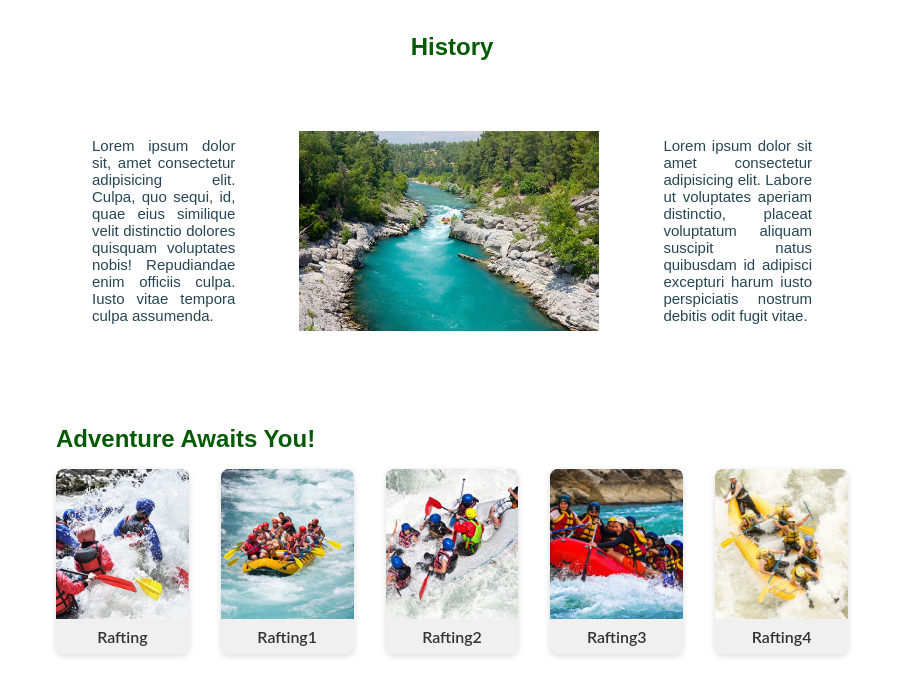
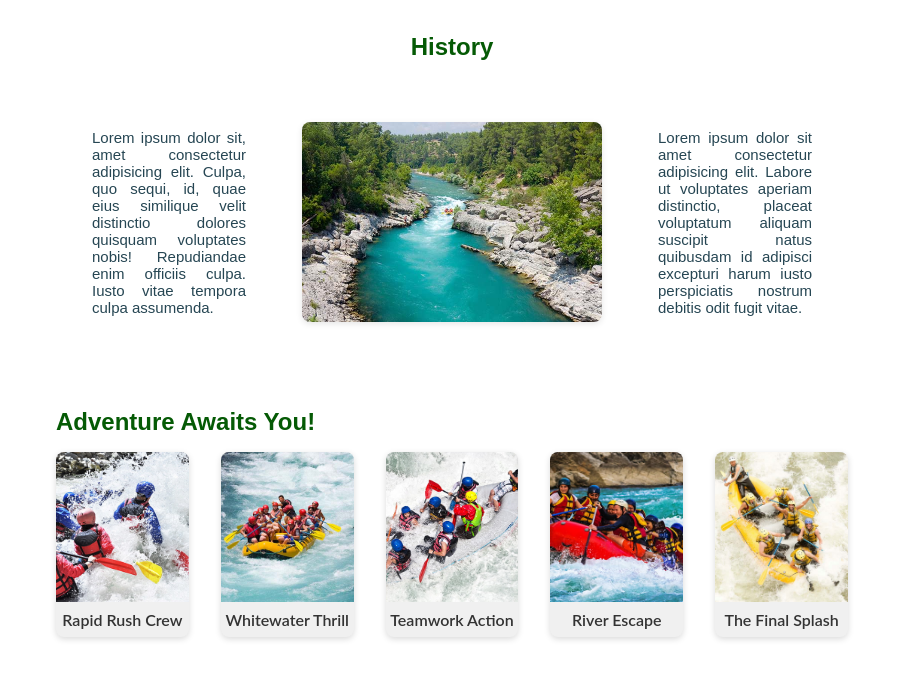
Before and after one commit to tiritatamhike/wdd130, a plain HTML site: page wwr/about.html in a window 1280 px wide. Shown: the part 602-1293 px from the top of the page, without its empty margins (188-1091 px from the left). Drawn offline with Linux system fonts and the light colour scheme.

Commit message:
update13

```diff
--- a/wwr/about.html
+++ b/wwr/about.html
@@ -42,14 +42,16 @@
             <div class="history-content">
                 <div class="left-text">
                     <p>Lorem ipsum dolor sit, amet consectetur adipisicing elit. Culpa, quo sequi, id, quae eius
-                        similique velit distinctio dolores quisquam voluptates nobis! Repudiandae enim officiis culpa.
+                        similique velit distinctio dolores quisquam voluptates nobis! Repudiandae enim officiis
+                        culpa.
                         Iusto vitae tempora culpa assumenda.</p>
                 </div>
                 <div class="centre-image">
                     <img src="images/history.jpg" alt="history image">
                 </div>
                 <div class="right-text">
-                    <p>Lorem ipsum dolor sit amet consectetur adipisicing elit. Labore ut voluptates aperiam distinctio,
+                    <p>Lorem ipsum dolor sit amet consectetur adipisicing elit. Labore ut voluptates aperiam
+                        distinctio,
                         placeat voluptatum aliquam suscipit natus quibusdam id adipisci excepturi harum iusto
                         perspiciatis nostrum debitis odit fugit vitae.</p>
                 </div>
@@ -59,24 +61,24 @@
             <h2>Adventure Awaits You!</h2>
             <div class="gallery">
                 <figure>
-                    <img src="images/rafting.jpg" alt="rafting">
-                    <figcaption>Rafting</figcaption>
+                    <img src="images/rafting.jpg" alt="Rapid Rush Crew">
+                    <figcaption>Rapid Rush Crew</figcaption>
                 </figure>
                 <figure>
-                    <img src="images/rafting1.jpg" alt="rafting1">
-                    <figcaption>Rafting1</figcaption>
+                    <img src="images/rafting1.jpg" alt="Whitewater Thrill">
+                    <figcaption>Whitewater Thrill</figcaption>
                 </figure>
                 <figure>
-                    <img src="images/rafting2.jpg" alt="rafting2">
-                    <figcaption>Rafting2</figcaption>
+                    <img src="images/rafting2.jpg" alt="Teamwork in Action">
+                    <figcaption>Teamwork Action</figcaption>
                 </figure>
                 <figure>
-                    <img src="images/rafting3.jpg" alt="rafting3">
-                    <figcaption>Rafting3</figcaption>
+                    <img src="images/rafting3.jpg" alt="River Escape">
+                    <figcaption>River Escape</figcaption>
                 </figure>
                 <figure>
-                    <img src="images/rafting4.jpg" alt="rafting4">
-                    <figcaption>Rafting4</figcaption>
+                    <img src="images/rafting4.jpg" alt="The Final Splash">
+                    <figcaption>The Final Splash</figcaption>
                 </figure>
             </div>
         </section>
--- a/wwr/styles/rafting.css
+++ b/wwr/styles/rafting.css
@@ -210,10 +210,11 @@
     }
 
     .history-content {
-        display: flex;
-        justify-content: center;
+        display: grid;
+        grid-template-columns: 1fr auto 1fr;
+        gap: 2rem;
         align-items: center;
-        gap: 40px;
+        padding: 1.5rem 0;
     }
 
     .left-text,
@@ -232,6 +233,13 @@
 
     .centre-image img {
         width: 300px;
-        height: 300px;
+        height: auto;
+        border-radius: 8px;
+        box-shadow: 0 2px 6px rgba(0, 0, 0, 0.1);
         object-fit: contain;
     }
+
+    .container {
+        width: 840px;
+        margin: 0 auto;
+    }
```
